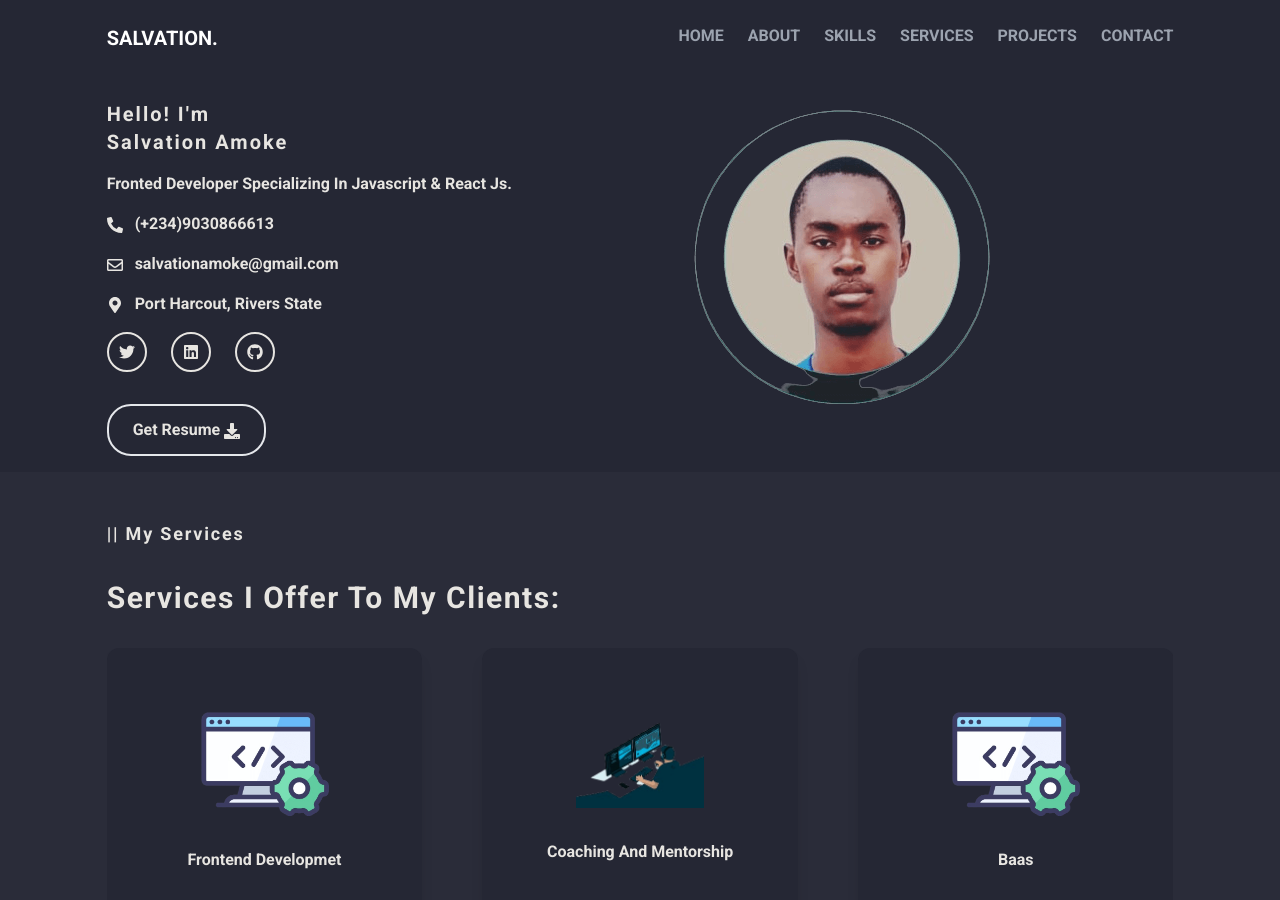
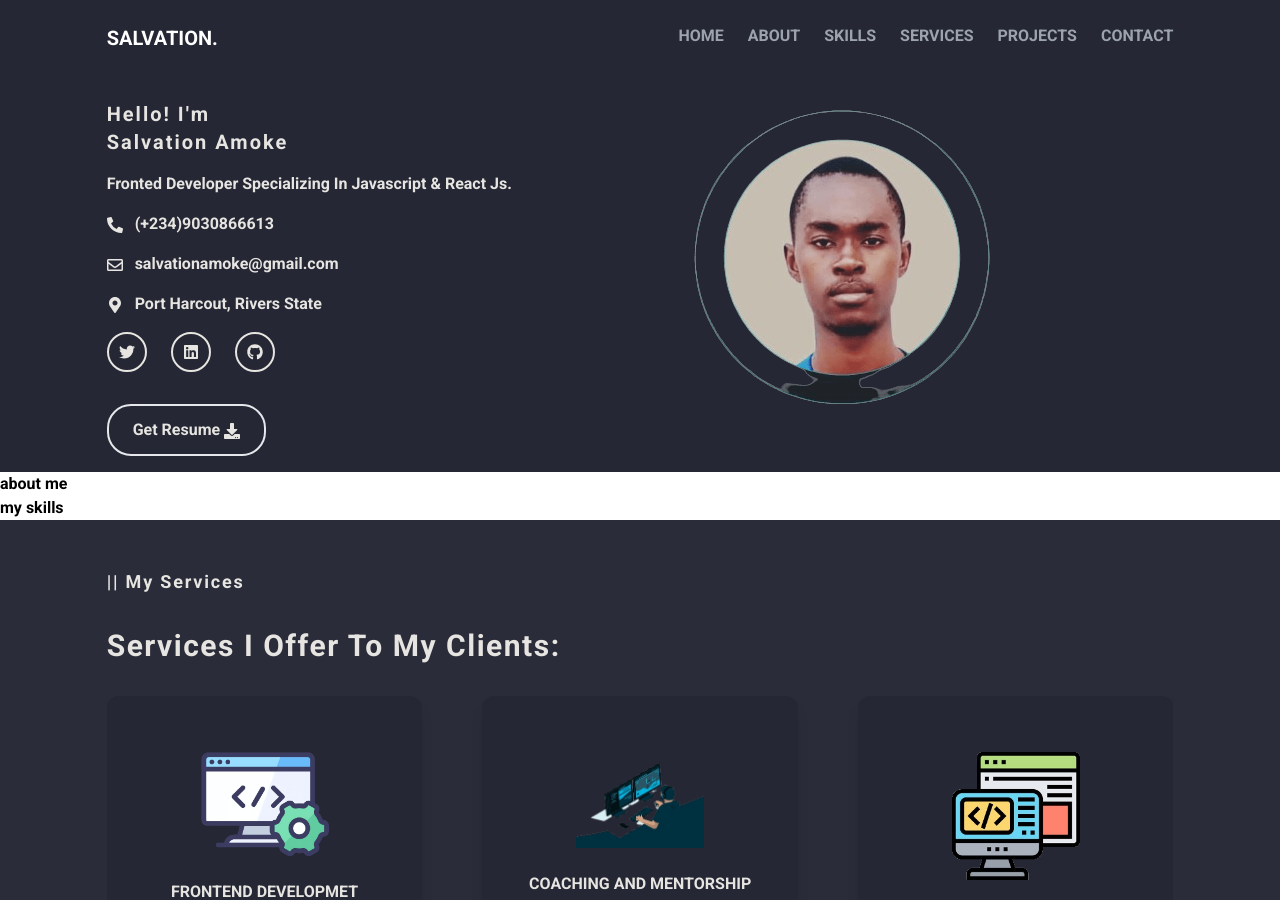
Before and after one commit to salv20/Portfolio, a React (Vite) app: page / in a window 1280 px wide. Shown: the top 900 px of the page. Built offline with nearby package versions, Linux system fonts and the light colour scheme.

Commit message:
service ui

```diff
--- a/src/App.jsx
+++ b/src/App.jsx
@@ -13,8 +13,8 @@ function App() {
         <Header />
         <Home />
       </div>
-      {/* <About />
-      <Skills /> */}
+      <About />
+      <Skills />
       <Services />
     </main>
   )
--- a/src/components/Mainbody/Services.jsx
+++ b/src/components/Mainbody/Services.jsx
@@ -3,12 +3,12 @@ import 'swiper/css/pagination';
 import { Pagination, EffectCreative } from 'swiper/modules'
 import { Swiper, SwiperSlide } from 'swiper/react';
 
-const images = ['/web-dev.png', '/teach.png', '/web-dev.png']
+const images = ['/web-dev.png', '/teach.png', '/baas.png']
 const role = ['frontend developmet', 'coaching and mentorship', 'baas']
 const tools = [
     ['html/css', 'javascript', 'tailwind', 'react', 'supabase'],
     ['html/css', 'tailwind', 'javascript', 'react', 'supabase'],
-    ['supabase', 'Postgres database', 'user authentication', 'realtime syncing', ' AI toolkit']
+    ['supabase', 'Postgres database', 'user authentication', ' AI toolkit']
 ]
 const Services = () => {
     return (
@@ -41,12 +41,12 @@ const Services = () => {
                         images.map((imgs, index) => (
                             <SwiperSlide
                                 key={index}
-                                className='bg-headerDarkBg space-y-8 text-center py-8 shadow-lg rounded-xl swiped relative'
+                                className='bg-headerDarkBg space-y-6 text-center py-8 shadow-lg rounded-xl swiped relative'
                             >
                                 <div className="box1"></div>
                                 <img src={`${imgs}`} alt="" className='w-32 mx-auto' />
-                                <h1>{role[index]}</h1>
-                                <ol className=' space-y-2 text-lg text-gray-400'>
+                                <h1 className='uppercase'>{role[index]}</h1>
+                                <ol className='space-y-2 text-lg text-gray-400'>
                                     {
                                         tools[index].map((tool, index) => (
                                             <li key={index}>{tool}</li>
@@ -78,7 +78,7 @@ const Services = () => {
                             >
                                 <div className="box1"></div>
                                 <img src={`${imgs}`} alt="" className='w-32 mx-auto' />
-                                <h1>{role[index]}</h1>
+                                <h1 className='uppercase'>{role[index]}</h1>
                                 <ol className='space-y-2 text-lg text-gray-400'>
                                     {
                                         tools[index].map((tool, index) => (
@@ -107,11 +107,11 @@ const Services = () => {
                         images.map((imgs, index) => (
                             <SwiperSlide
                                 key={index}
-                                className='bg-headerDarkBg space-y-8 text-center py-8 shadow-lg rounded-xl swiped relative'
+                                className='bg-headerDarkBg space-y-6 text-center py-8 shadow-lg rounded-xl swiped relative'
                             >
                                 <div className="box1"></div>
                                 <img src={`${imgs}`} alt="" className='w-32 mx-auto' />
-                                <h1>{role[index]}</h1>
+                                <h1 className='uppercase'>{role[index]}</h1>
                                 <ol className=' space-y-2 text-lg text-gray-400'>
                                     {
                                         tools[index].map((tool, index) => (
```
Also changed, not shown: public/baas.png (added), public/backend-dev.png (deleted).
